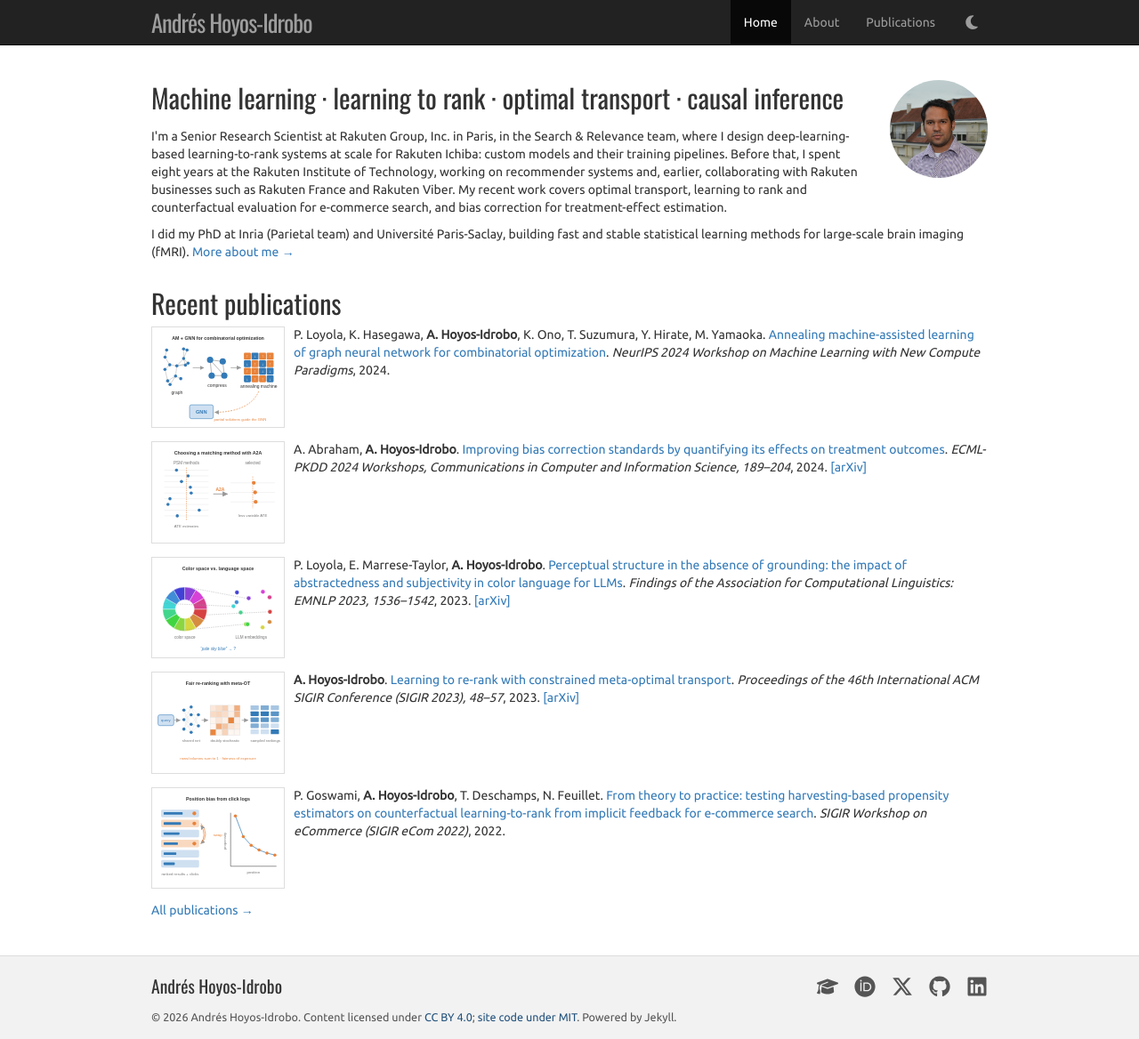
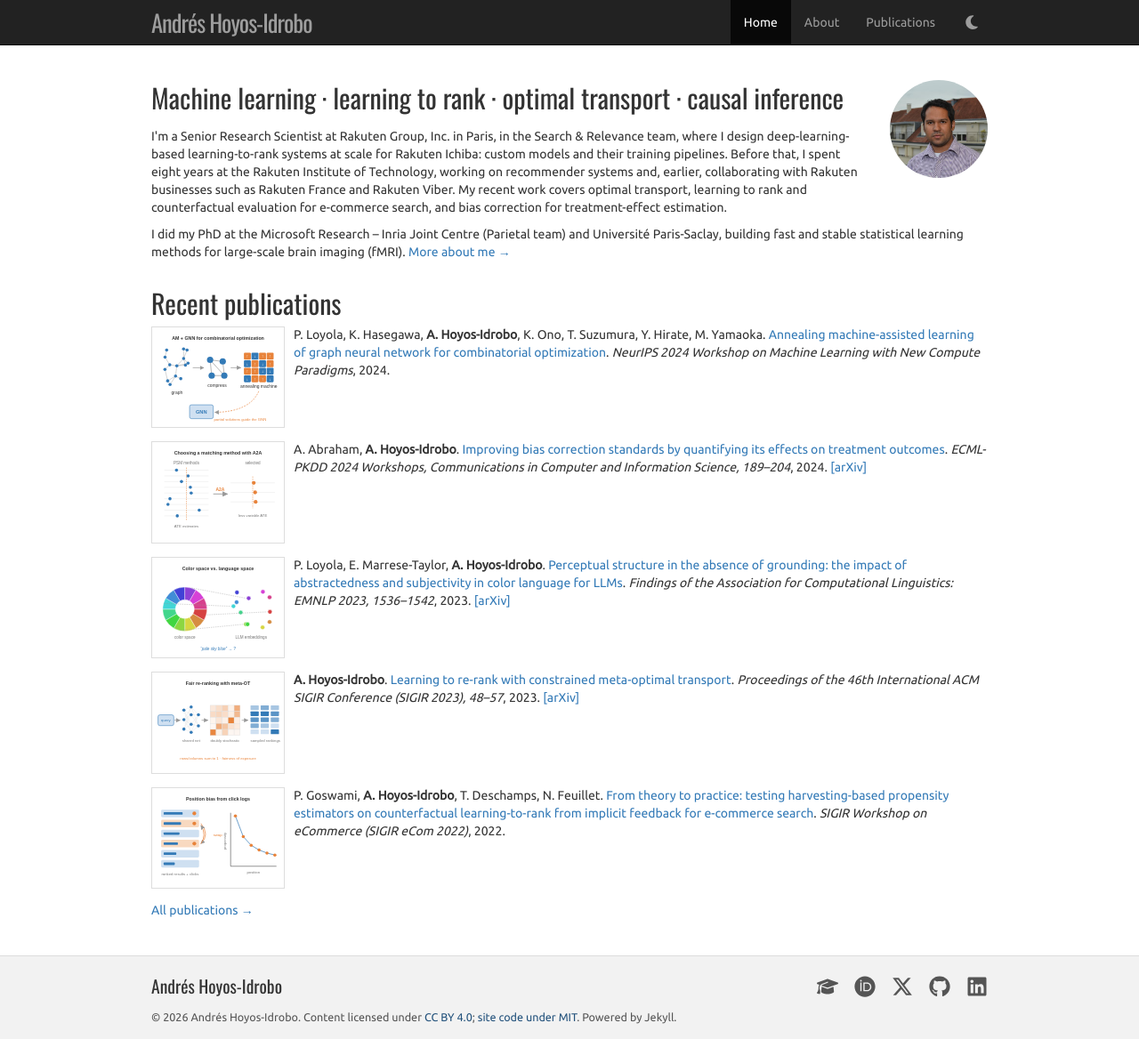
Before and after one commit to ahoyosid/ahoyosid.github.io, a Jekyll site: the page built from index.html, in a window 1280 px wide and 1168 px high. Shown: the whole window at 89% size. Built offline with Jekyll 4.4.1, drawn with Linux system fonts in a browser that asks for light colours.

Commit message:
PhD: Microsoft Research – Inria Joint Centre (MediLearn project)
Home intro, About text, education timeline and Person structured data.

Co-Authored-By: Claude Opus 5.5 <noreply@anthropic.com>

```diff
--- a/_data/timeline.yml
+++ b/_data/timeline.yml
@@ -18,8 +18,8 @@ experience:
 education:
   - dates: "2014 – 2017"
     title: "PhD in computer science"
-    org: "Inria / Université Paris-Saclay · Parietal team, NeuroSpin"
-    detail: "Thesis: [*Ensembles of models in fMRI: stable learning in large-scale settings*](https://theses.hal.science/tel-01526693). Advised by [Bertrand Thirion](https://team.inria.fr/parietal/team-members/bertrand-thirions-page/) and [Gaël Varoquaux](https://gael-varoquaux.info/)."
+    org: "Microsoft Research – Inria Joint Centre / Université Paris-Saclay · Parietal team, NeuroSpin"
+    detail: "MediLearn project. Thesis: [*Ensembles of models in fMRI: stable learning in large-scale settings*](https://theses.hal.science/tel-01526693). Advised by [Bertrand Thirion](https://team.inria.fr/parietal/team-members/bertrand-thirions-page/) and [Gaël Varoquaux](https://gael-varoquaux.info/)."
   - dates: "2012 – 2013"
     title: "MVA master's (Mathematics, Vision, Learning)"
     org: "ENS Cachan"
--- a/_includes/person-jsonld.html
+++ b/_includes/person-jsonld.html
@@ -11,6 +11,7 @@
   "workLocation": { "@type": "Place", "name": "Paris, France" },
   "alumniOf": [
     { "@type": "CollegeOrUniversity", "name": "Université Paris-Saclay" },
+    { "@type": "ResearchOrganization", "name": "Microsoft Research – Inria Joint Centre" },
     { "@type": "CollegeOrUniversity", "name": "École Normale Supérieure de Cachan" },
     { "@type": "CollegeOrUniversity", "name": "Universidad Autónoma de Occidente" }
   ],
--- a/index.html
+++ b/index.html
@@ -21,7 +21,7 @@ nav_order: 1
                     correction for treatment-effect estimation.
                 </p>
                 <p>
-                    I did my PhD at Inria (Parietal team) and
+                    I did my PhD at the Microsoft Research – Inria Joint Centre (Parietal team) and
                     Université Paris-Saclay, building fast and stable statistical
                     learning methods for large-scale brain imaging (fMRI).
                     <a href="{{ '/about/' | prepend: site.baseurl }}">More about me &rarr;</a>
```
Also changed, not shown: about.md (+2 -1 lines).
